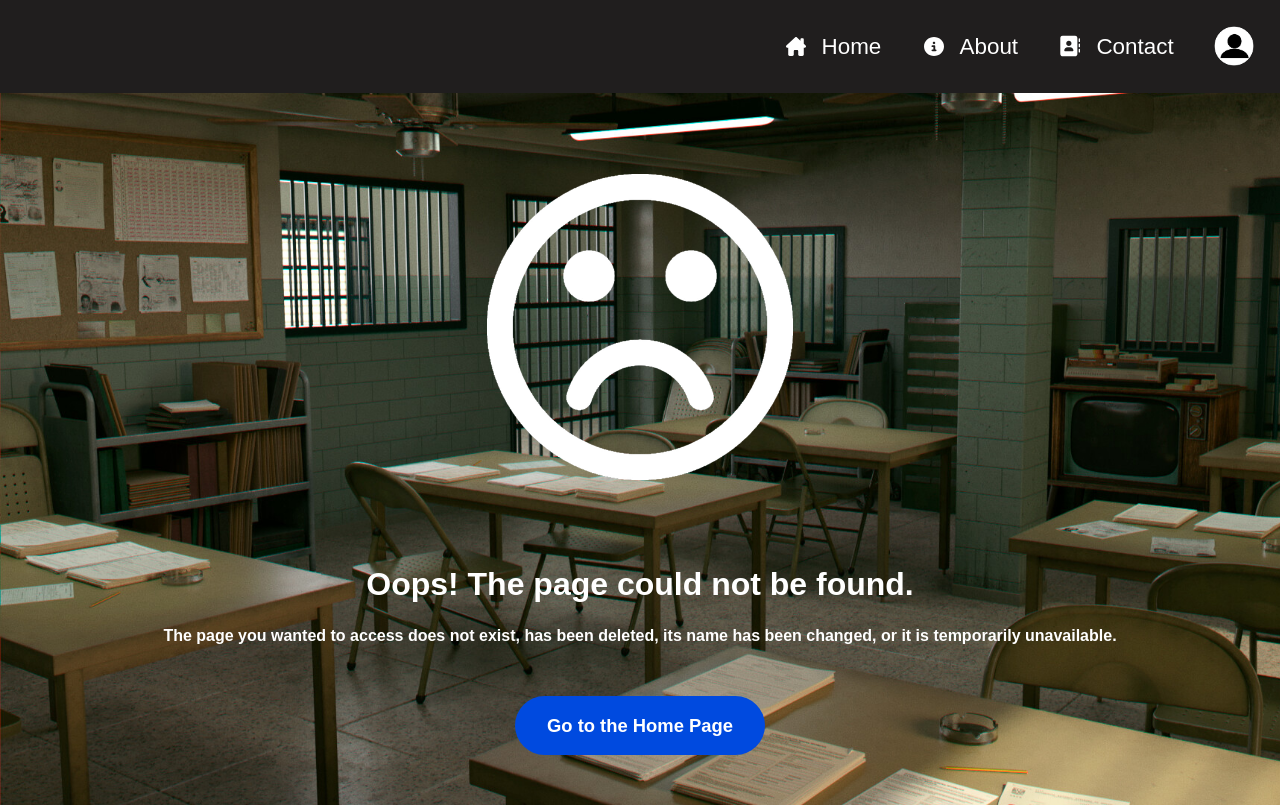
After one commit to D1n03/DeAd-web-project, a PHP site: page /views/error.html in a window 1280 px wide. The commit adds this page. Run offline with PHP 8.4, Linux system fonts and the light colour scheme.

Commit message:
added error and signup pages

```diff
--- a/src/public/styles/css/styles.css
+++ b/src/public/styles/css/styles.css
@@ -96,13 +96,78 @@
     font-family: Arial, Helvetica, sans-serif;
   }
 
+  /* Error page content */
+
+  .error {
+    font-family: Arial, Helvetica, sans-serif;
+    font-size: var(--fs-very-small);
+    font-weight: 400;
+  }
+
+  .error {
+    min-height: 89vh;
+    display: flex;
+    justify-content: center;
+    align-items: center;
+    gap: 0rem;
+  }
+
+  .error__container {
+    display: flex;
+    justify-content: center;
+    align-items: center;
+    gap: 1rem;
+    flex-direction: column;
+  }
+
+  .error__container-image {
+    max-width: min(20rem, 30%);
+    margin: 2rem 2rem 4rem 2rem;
+  }
+
+  :is(.error__container-title, .error__container-info) {
+    padding: 0 2rem 0 2rem;
+    white-space: normal;
+    color: rgb(255, 255, 255);
+  }
+
+  .error__container-info {
+    margin-bottom: 2rem;
+    font-weight: 900;
+    text-align: center;
+  }
+
+  .error__container-button {
+    border: none;
+    background-color: rgb(0, 74, 223);
+    color: rgb(255, 255, 255);
+    padding: 1rem 2rem 1rem 2rem;
+    margin-left: 2rem;
+    margin-right: 2rem;
+    border-radius: 2rem;
+    font-size: 1.15rem;
+    font-weight: 700;
+    font-family: Arial, Helvetica, sans-serif;
+    cursor: pointer;
+    transition: background-color 0.15s, color 0.15s, opacity 0.15s ease-in-out;
+  }
+
+  .error__container-button:hover {
+    background-color: rgb(5, 55, 156);
+  }
+  .error__container-button:active {
+    opacity: 0.8;
+  }
+
+  /* Header content */
+
   .header {
     background-color: rgb(32, 30, 30);
     padding: 1.65rem;
   }
 
   .header__container {
-    width: min(100%, 123.5rem);
+    width: min(100%, 115.5rem);
     margin-inline: auto;
     display: flex;
     justify-content: flex-end;
--- /dev/null
+++ b/src/views/error.html
@@ -0,0 +1,67 @@
+<!DOCTYPE html>
+<html lang="en">
+
+<head>
+  <meta charset="UTF-8">
+  <meta http-equiv="X-UA-Compatible" content="IE=edge">
+  <meta name="viewport" content="width=device-width, initial-scale=1.0">
+  <meta name="description"
+    content="Apologies, it seems the page you were seeking couldn't be located. We regret any inconvenience caused. Feel free to browse the remaining sections of the DeAd website for additional engaging content and resources.">
+  <link rel="stylesheet" href="../public/styles/css/styles.css">
+  <link rel="icon" href="../public/assets/header/police-icon.svg">
+  <title>Sign Up</title>
+</head>
+
+<body>
+  <header class="header" id="page-header">
+    <div class="header__container">
+
+        <div class="nav__toggle">
+            <span class="bar"></span>
+            <span class="bar"></span>
+            <span class="bar"></span>
+        </div>
+        <nav class="header__nav">
+            <ul class="header__nav-list">
+                <li class="list__item">
+                    <a href="/" class="nav-link">
+                      <img class="list__item-icon" src="../public/assets/header/home-icon.svg" alt="home-logo">
+                      <p class="list__item-text">Home</p>
+                    </a>
+                  </li>
+                  <li class="list__item">
+                    <a href="/views/about.html" class="nav-link">
+                      <img class="list__item-icon" src="../public/assets/header/about-icon.svg" alt="info-logo">
+                      <p class="list__item-text">About</p>
+                    </a>
+                  </li>
+                  <li class="list__item">
+                    <a href="/views/contact.html" class="nav-link">
+                      <img class="list__item-icon" src="../public/assets/header/contact-icon.svg" alt="contact-logo">
+                      <p class="list__item-text">Contact</p>
+                    </a>
+                  </li>
+                  <li class="list__item">
+                    <a href="#" class="profile-link">
+                      <img class="person-logo" src="../public/assets/header/person-icon.webp" alt="person-logo">
+                    </a>
+                  </li>
+            </ul>
+        </nav>
+    </div>
+  </header>
+
+  <main class="error">
+    <div class="error__container">
+      <img class="error__container-image" src="../public/assets/error/sadface-error.webp" alt="Sad face">
+      <h1 class="error__container-title"> Oops! The page could not be found. </h1>
+      <p class="error__container-info"> The page you wanted to access does not exist, has been deleted, its name has been changed, or it is temporarily unavailable.
+      </p>
+      <button class="error__container-button" onclick="window.location.replace('/')" type="button"> Go to the Home Page
+      </button>
+    </div>
+  </main>
+
+</body>
+
+</html>
```
Also changed, not shown: src/views/signup.html (added, +87 -0 lines), src/public/assets/error/sadface-error.webp (added).
